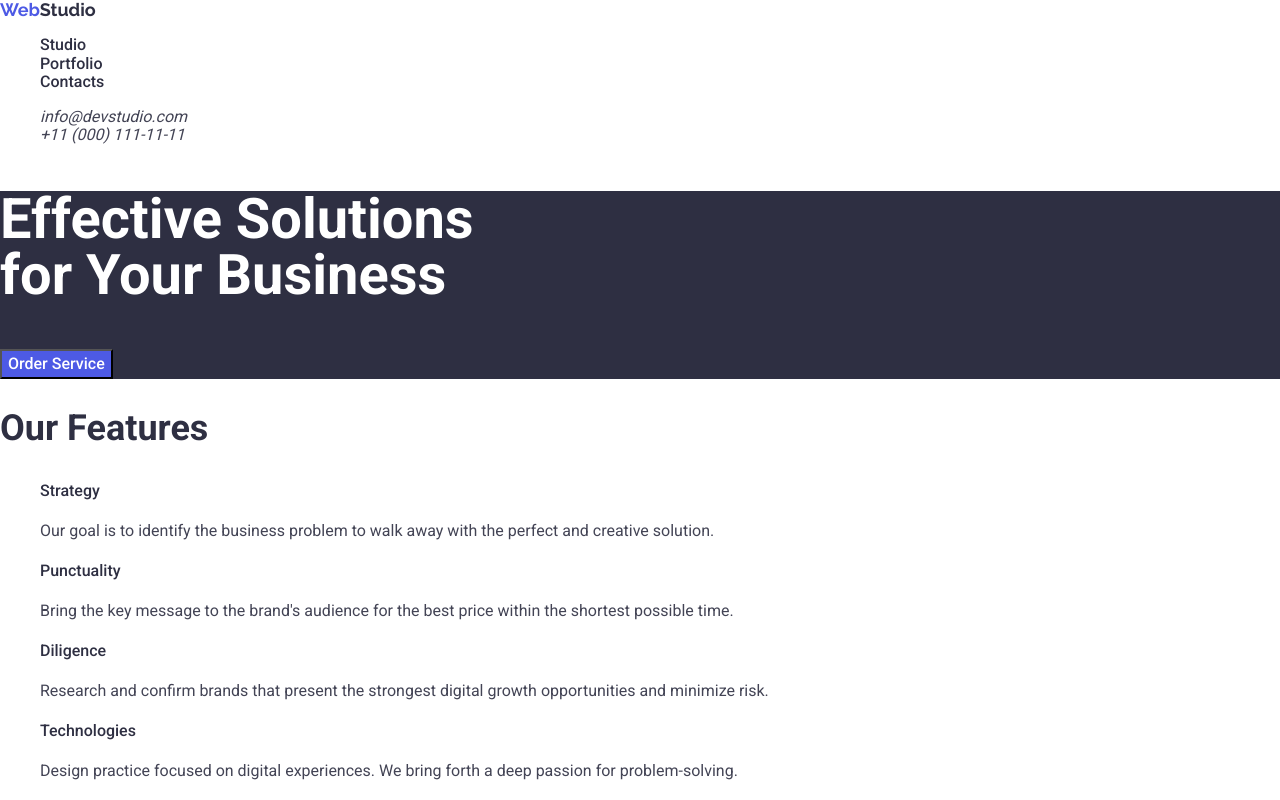
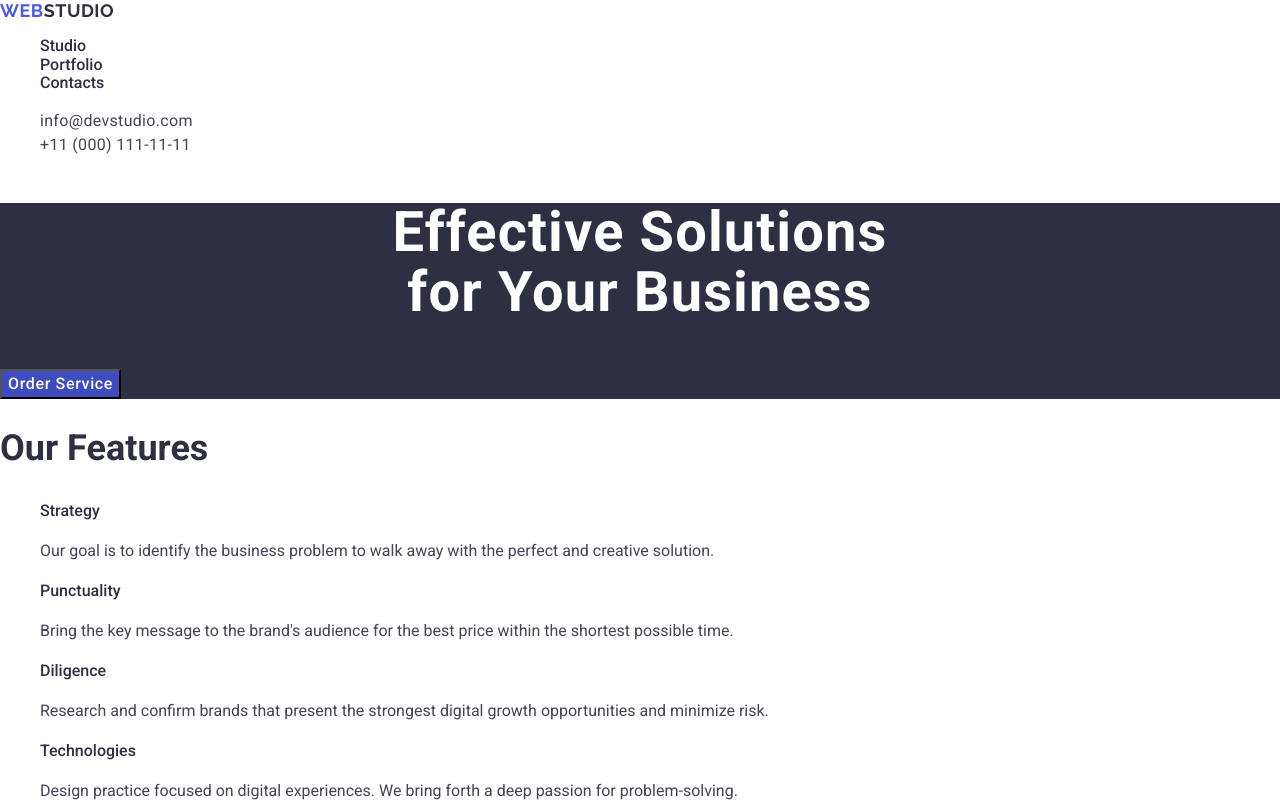
Before and after one commit to AnnaCCL/goit-markup-hw-02, a plain HTML site: page index.html in a window 1280 px wide. Both pictures are taken after a click on the button "Order Service". Shown: the top 800 px of the page. Drawn offline with nearby package versions, Linux system fonts and the light colour scheme.

Commit message:
hw2-fixed

```diff
--- a/css/styles.css
+++ b/css/styles.css
@@ -8,7 +8,7 @@
 }
 
 body {
-    font-family: Roboto, Raleway, sans-serif;
+    font-family: "Roboto", "Raleway", sans-serif;
     color: var(--main-text-color);
     background-color: var(--main-background-color);
 }
@@ -31,11 +31,13 @@ h1, h2, h3 {
 /* Site nav */
 .logo {
     color: var(--accent-color);
+    font-family: "Raleway", sans-serif;
     text-decoration: none;
-    font-family: Raleway;
+    text-transform: uppercase;
     font-size: 18px;
     font-weight: 700;
-    line-height: 1.1;
+    line-height: 1.17;
+    letter-spacing: 0.03em;
 }
 
 .logo-accent {
@@ -46,14 +48,13 @@ h1, h2, h3 {
 color: #404BBF;
 }
 
-.site-nav {
+.site-nav .link {
+    color: var(--title-text-color);
+    text-decoration: none;
     font-family: Roboto;
     font-size: 16px;
     font-weight: 500;
     line-height: 1,5;
-}
-.site-nav .link {
-    color: var(--title-text-color);
 }
 
 .site-nav .link:hover,
@@ -61,16 +62,23 @@ color: #404BBF;
     color: #404BBF;
 }
 
+.site-nav .link:active {
+    color:#404BBF;
+}
+
 .address-list .address-type {
     color:var(--main-text-color);
-    font-family: Roboto;
+    font-family: "Roboto", sans-serif;
+    font-style: normal;
     text-decoration: none;
     font-size: 16px;
     font-weight: 400;
-    line-height: 1,5;
+    line-height: 1.5;
+    letter-spacing: 0.02em;
 }
 
-.address-list .address-type:hover {
+.address-list .address-type:hover,
+.address-list .address-type:focus {
     color: #404BBF;
 }
 
@@ -81,24 +89,29 @@ color: #404BBF;
 
 .hero-title {
     color: var(--main-background-color);
-    font-family: Roboto;
+    font-family: "Roboto", sans-serif;
     font-size: 56px;
     font-weight: 700;
-    line-height: 1;
+    line-height: 1.07;
+    letter-spacing: 0.02em;
+    text-align: center;
 }
 
 .hero-button {
     color: var(--main-background-color);
     background-color: var(--accent-color);
-    font-family: Roboto;
+    font-family: "Roboto", sans-serif;
     font-size: 16px;
     font-weight: 500;
     line-height: 1.5;
     cursor: pointer;
+    letter-spacing: 0.04em;
+
 
 }
 
-.hero-button:hover {
+.hero-button:hover,
+.hero-button:focus {
     background-color: #404BBF;
 }
 
--- a/index.html
+++ b/index.html
@@ -25,11 +25,11 @@
           >Web<span class="logo-accent">Studio</span></a
         >
         <ul class="site-nav">
-          <li><a class="link">Studio</a></li>
+          <li><a class="link" href="./index.html">Studio</a></li>
           <li>
-            <a class="link">Portfolio</a>
+            <a class="link" href="">Portfolio</a>
           </li>
-          <li><a class="link">Contacts</a></li>
+          <li><a class="link" href="">Contacts</a></li>
         </ul>
       </nav>
 
```
